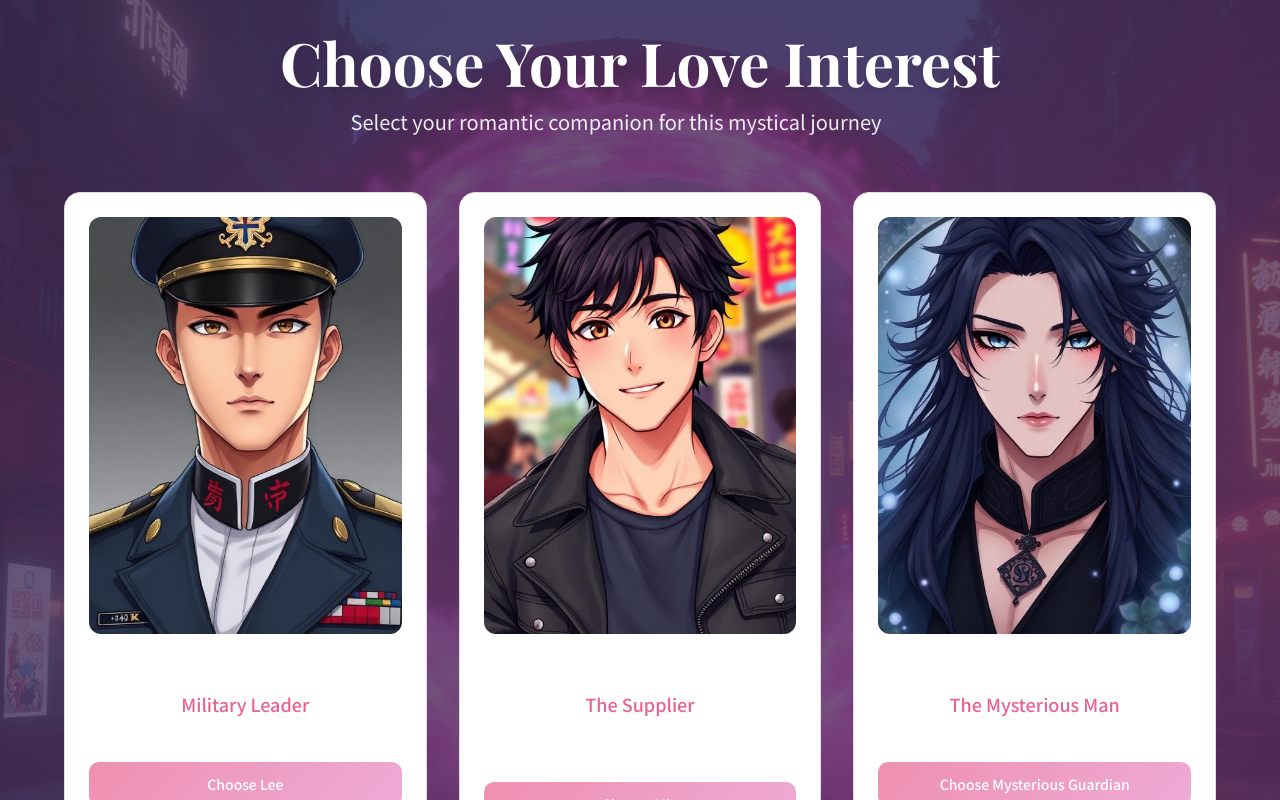
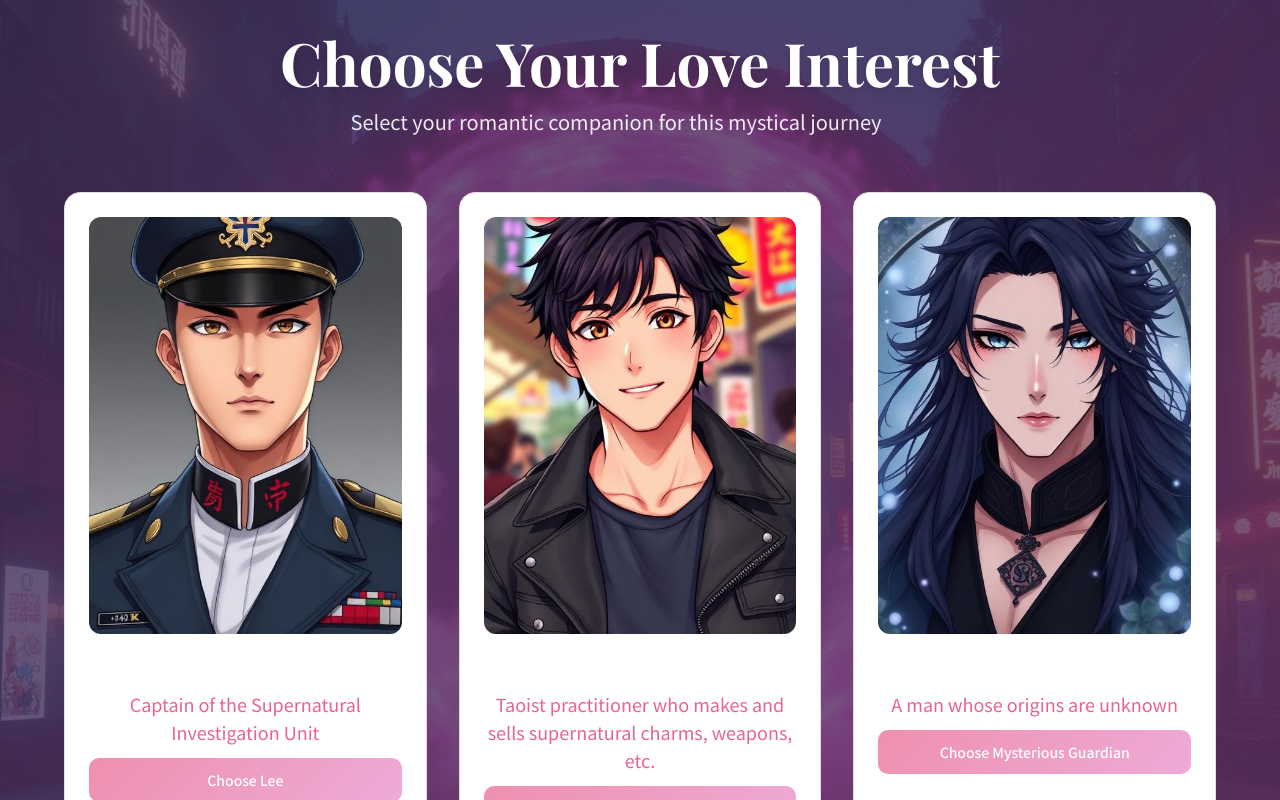
Before and after one commit to yasmineejama/alleyway-whispers-game-current, a React (Vite) app: page / in a window 1280 px wide. Both pictures are taken after a click on the button "Begin Your Journey". Shown: the top 800 px of the page. Built offline with nearby package versions, Linux system fonts and the light colour scheme; the HTML template or start-up script is replaced by a standard one.

Commit message:
Update character selection display

```diff
--- a/src/pages/Index.tsx
+++ b/src/pages/Index.tsx
@@ -291,15 +291,12 @@ const Index = () => {
 
                   <div className="space-y-3 text-center">
                     <div>
-                      <h3 className="font-display font-semibold text-2xl text-white mb-2">
+                      <p className="font-bold text-2xl text-white mb-2">
                         {character.name}
-                      </h3>
-                      <p className="text-lg text-primary font-medium">{character.title}</p>
+                      </p>
+                      <p className="text-lg text-primary">{character.description}</p>
                     </div>
 
-                    <p className="text-sm text-white/80 line-clamp-3">
-                      {character.description}
-                    </p>
 
                     <Button
                       variant="romantic"
```
